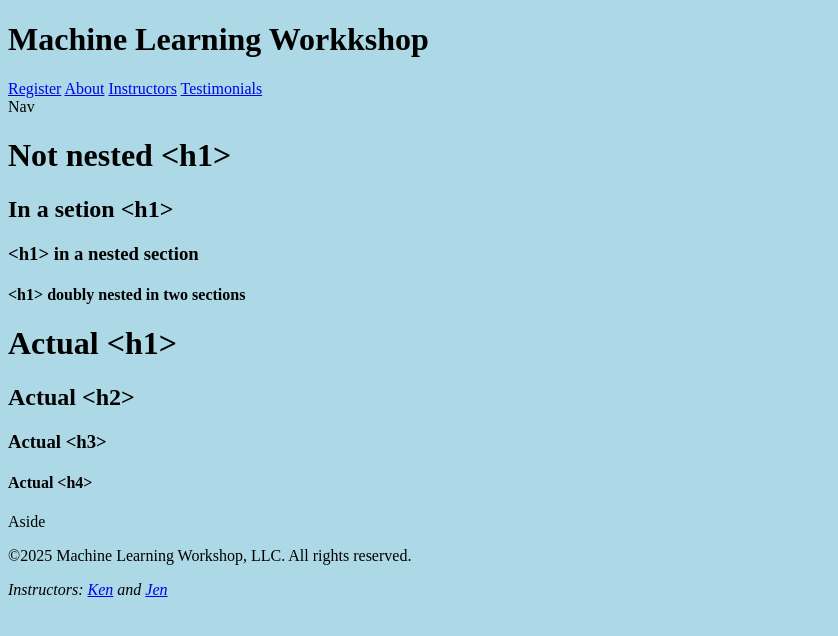
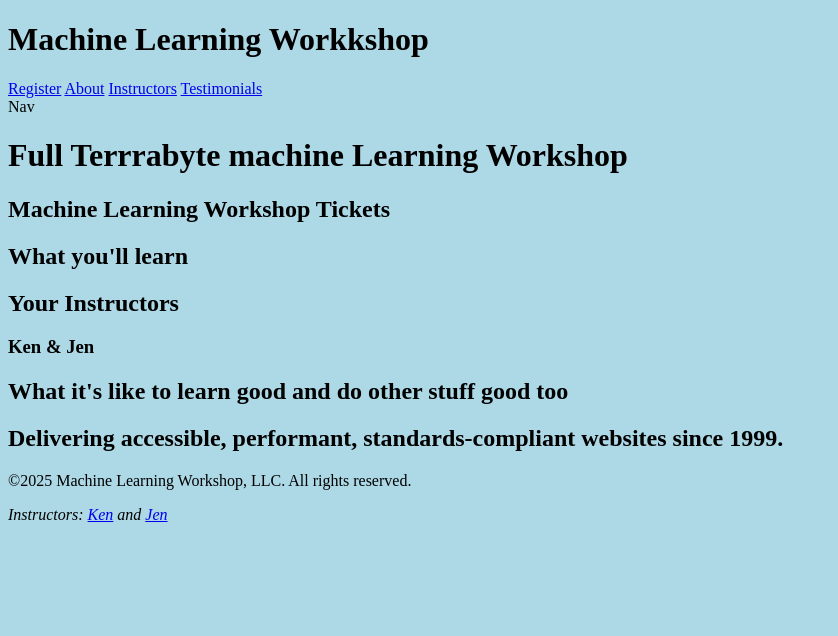
Before and after one commit to PookieBear278/first_html_demo_278, a plain HTML site: page index.html in a window 1280 px wide. Shown: the whole page, without its empty margins (0-838 px from the left). Drawn offline with Linux system fonts and the light colour scheme; a script that the page names is missing.

Commit message:
HEADER and FOOTER: Setting up the header, main, and footer

```diff
--- a/index.html
+++ b/index.html
@@ -40,30 +40,30 @@
        </header>
        <nav>Nav</nav>
        <main>
-        <div>
-        <h1>Not nested &lt;h1></h1>
-        <section>
-            <h1>In a setion &lt;h1></h1>
-            <section>
-                <h1>&lt;h1> in a nested section</h1>
-                <section>
-                    <h1>&lt;h1> doubly nested in two sections</h1>
-                </section>
-            </section>
+
+        <header>
+            <h1>Full Terrrabyte machine Learning Workshop</h1>
+        </header>
+
+        <section id="reg">
+            <h2>Machine Learning Workshop Tickets</h2>
         </section>
-        </div>
-        <div>
-            <h1>Actual &lt;h1></h1>
-            <h2>Actual &lt;h2></h2>
-            <h3>Actual &lt;h3></h3>
-            <h4>Actual &lt;h4></h4>
-        </div>
+
+        <section id="about">
+            <h2>What you'll learn</h2>
+        </section>
+
+        <section id="teachers">
+            <h2>Your Instructors</h2>
+            <h3>Ken <span>&amp;</span> Jen</h3>
+        </section>
+        <section id="feedback">
+            <h2>What it's like to learn good and do other stuff good too</h2>
+        </section>
        </main>
-       <aside>
-        Aside
-       </aside>
        <footer>
         <!--The implicit role of this is contentinfo in AOM-->
+        <h2>Delivering accessible, performant, standards-compliant websites since 1999.</h2>
         <p>&COPY;2025 Machine Learning Workshop, LLC. All rights reserved.</p>
         <address>Instructors: <a href="/ken.html">Ken</a> and <a href="/jen.html">Jen</a></address>
        </footer>
```
